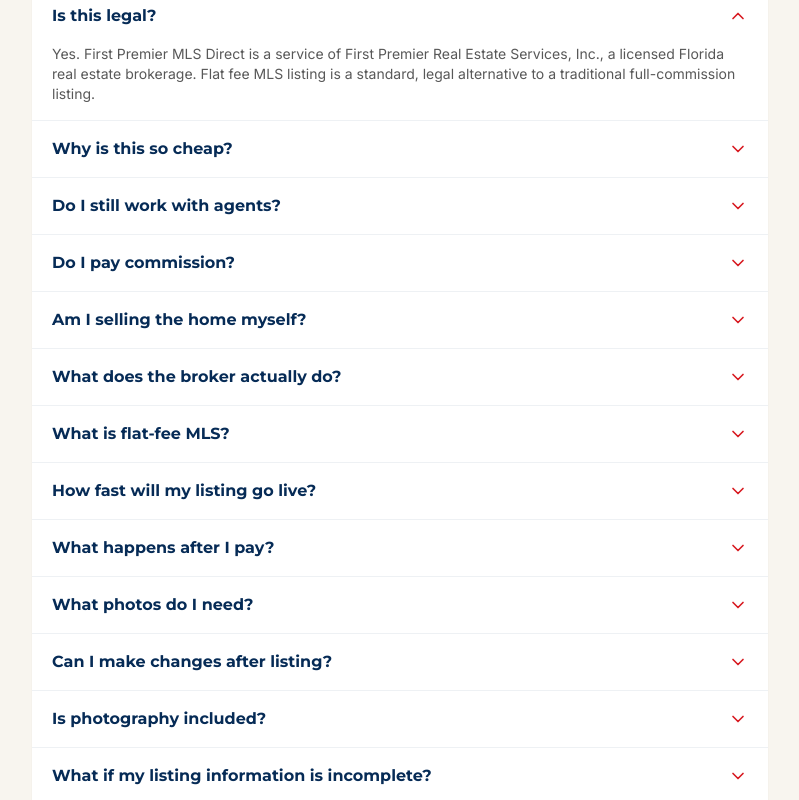
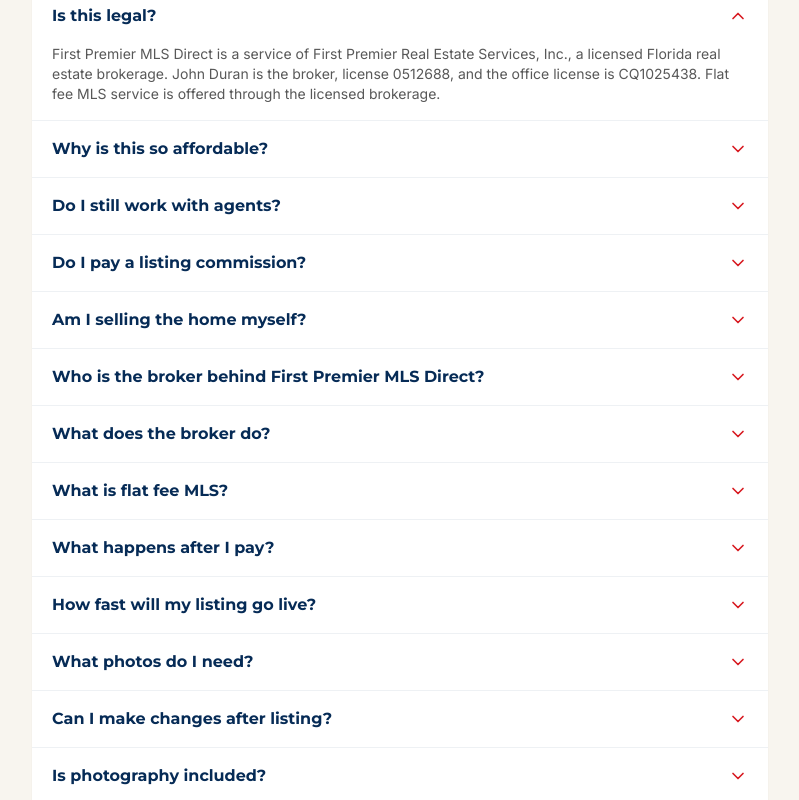
Before and after one commit to Elicasta/firstpremiermlsdirect, a Next.js app: page /faq in a window 1280 px wide. Shown: the part 220-1020 px from the top of the page, without its empty margins (240-1039 px from the left). Built offline with nearby package versions, Linux system fonts and the light colour scheme.

Commit message:
Update FAQ for manual broker follow-up and refund policy

```diff
--- a/components/FAQAccordion.tsx
+++ b/components/FAQAccordion.tsx
@@ -6,67 +6,71 @@
 const FAQS: { q: string; a: string }[] = [
   {
     q: "Is this legal?",
-    a: "Yes. First Premier MLS Direct is a service of First Premier Real Estate Services, Inc., a licensed Florida real estate brokerage. Flat fee MLS listing is a standard, legal alternative to a traditional full-commission listing."
+    a: "First Premier MLS Direct is a service of First Premier Real Estate Services, Inc., a licensed Florida real estate brokerage. John Duran is the broker, license 0512688, and the office license is CQ1025438. Flat fee MLS service is offered through the licensed brokerage."
   },
   {
-    q: "Why is this so cheap?",
-    a: "Because you're paying for MLS entry and broker oversight, not for a full-service agent to run your entire sale. A traditional listing agent handles showings, negotiation, and marketing for a percentage of your sale price. Here, you handle those parts yourself and pay one flat fee for MLS exposure instead."
+    q: "Why is this so affordable?",
+    a: "Because you're buying a defined flat fee MLS service instead of a traditional full-service listing arrangement priced as a percentage of the sale. You handle more of the sale yourself, while the brokerage handles the MLS listing services included in your package."
   },
   {
     q: "Do I still work with agents?",
-    a: "You may. Buyers often come with their own agent, and that agent represents the buyer, not you. You can choose whether to offer that agent compensation. First Premier Real Estate Services, Inc. is your listing broker of record, not a traditional full-service listing agent."
+    a: "You may. Buyers can still be represented by their own real estate agents. Any buyer-agent compensation or other transaction terms are handled separately and should be discussed with the broker as part of your listing paperwork."
   },
   {
-    q: "Do I pay commission?",
-    a: "You pay one flat fee for your package, not a percentage-based listing commission. You may choose to offer compensation to a buyer's agent if one is involved, but that's your decision, not a fee to us."
+    q: "Do I pay a listing commission?",
+    a: "You pay the flat fee shown for your selected package instead of a traditional percentage-based listing commission to First Premier MLS Direct. Other transaction costs or compensation may still apply depending on your sale and the terms you agree to."
   },
   {
     q: "Am I selling the home myself?",
-    a: "Yes. You handle showings, buyer questions, and negotiations unless you arrange otherwise. We handle getting your listing entered into the MLS accurately and reviewed by the broker."
+    a: "This service is designed for sellers who want to handle more of the sale themselves. The exact responsibilities of the seller and brokerage will be explained in the listing documents John Duran sends after your purchase."
   },
   {
-    q: "What does the broker actually do?",
-    a: "The broker reviews your submitted property details, disclosures, and photos for accuracy and MLS compliance, then submits your listing to the MLS under the brokerage's license. That review is what makes this a licensed, legitimate MLS listing instead of just a listing site."
+    q: "Who is the broker behind First Premier MLS Direct?",
+    a: "John Duran is the Broker of First Premier Real Estate Services, Inc. He has more than 36 years of real estate experience. Broker License: 0512688. Office License: CQ1025438."
   },
   {
-    q: "What is flat-fee MLS?",
-    a: "Flat-fee MLS means you pay one upfront fee to get your property listed on the MLS, instead of paying a percentage-based listing commission. You still handle the sale process yourself."
+    q: "What does the broker do?",
+    a: "John and the brokerage review the required listing information and documents, make sure the listing is prepared for the applicable MLS, and perform the MLS services included in the package you purchased."
+  },
+  {
+    q: "What is flat fee MLS?",
+    a: "Flat fee MLS means you pay a set upfront package price for the MLS listing services described on this site rather than paying First Premier MLS Direct a traditional percentage-based listing commission."
+  },
+  {
+    q: "What happens after I pay?",
+    a: "You'll be taken to a short form asking for your name, phone number, email, and property address. Once you submit it, John Duran will be notified and will email the required listing forms and next steps directly from the brokerage."
   },
   {
     q: "How fast will my listing go live?",
-    a: "Most completed listings are submitted within 48 hours after all required information, payment, signed documents, and usable photos are received."
-  },
-  {
-    q: "What happens after I pay?",
-    a: "You'll submit your property details, upload or schedule photos, and sign your listing agreement. Once everything is in, the broker reviews it and prepares your listing for MLS entry."
+    a: "Most completed listings are submitted within 48 hours after all required information, payment, signed documents, usable photos, and any other items requested by the broker have been received and approved."
   },
   {
     q: "What photos do I need?",
-    a: "That depends on your package. Basic requires seller-uploaded photos. Standard and Premium include a professional photo shoot."
+    a: "That depends on your package. The Basic package uses seller-provided photos. Standard and Premium include professional photography as described on the pricing page. John will coordinate the required photo steps with you after purchase."
   },
   {
     q: "Can I make changes after listing?",
-    a: "Yes, within the edit limit of your package. Basic does not include edits beyond corrections. Standard includes up to 2 edits. Premium includes up to 5."
+    a: "Yes, subject to the edit allowance in your package and applicable MLS rules. Basic includes corrections only, Standard includes up to 2 listing edits, and Premium includes up to 5."
   },
   {
     q: "Is photography included?",
-    a: "Photography is included with the Standard and Premium packages. Basic Package sellers upload their own photos."
+    a: "Photography is included with the Standard and Premium packages. The Basic package uses seller-provided photos."
   },
   {
-    q: "What if my listing information is incomplete?",
-    a: "We'll email you with exactly what's missing and a link to complete it. Your listing won't move to MLS submission until everything required is received."
+    q: "What if my information is incomplete?",
+    a: "John or the brokerage will contact you with the missing items. The listing will not be submitted to the MLS until the required information and documents have been received and approved."
   },
   {
     q: "What happens when my home sells?",
-    a: "Let us know so we can update or close out your listing. Reach out through the client portal or by phone."
+    a: "Contact First Premier Real Estate Services, Inc. so the brokerage can handle the required MLS status updates and closing-related listing steps."
   },
   {
     q: "Can I cancel after paying?",
-    a: "Yes, contact us as soon as possible. A full refund is available before you submit your property details. After that, refund eligibility depends on how far your listing has progressed. See our Refund Policy for the exact breakdown."
+    a: "Yes, but refund eligibility depends on whether brokerage work has started and whether the listing has already been submitted to the MLS. A full refund may be available before brokerage work begins. Once MLS submission has occurred, the package fee is non-refundable. See the Refund Policy page for the full terms."
   },
   {
     q: "What areas of Florida do you serve?",
-    a: "We work with sellers across Florida through the MLS. Contact us with your property location if you have questions about local MLS coverage."
+    a: "Coverage depends on the applicable MLS and property location. Contact us with the property address if you want to confirm coverage before purchasing."
   }
 ];
 
```
